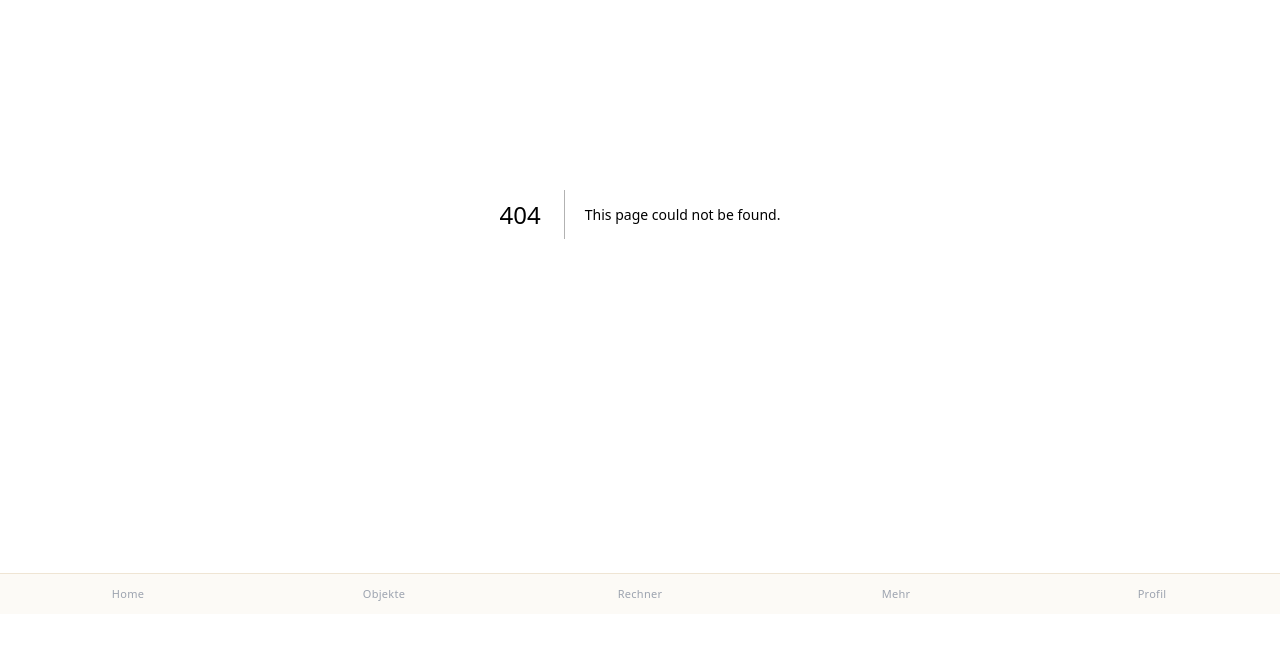
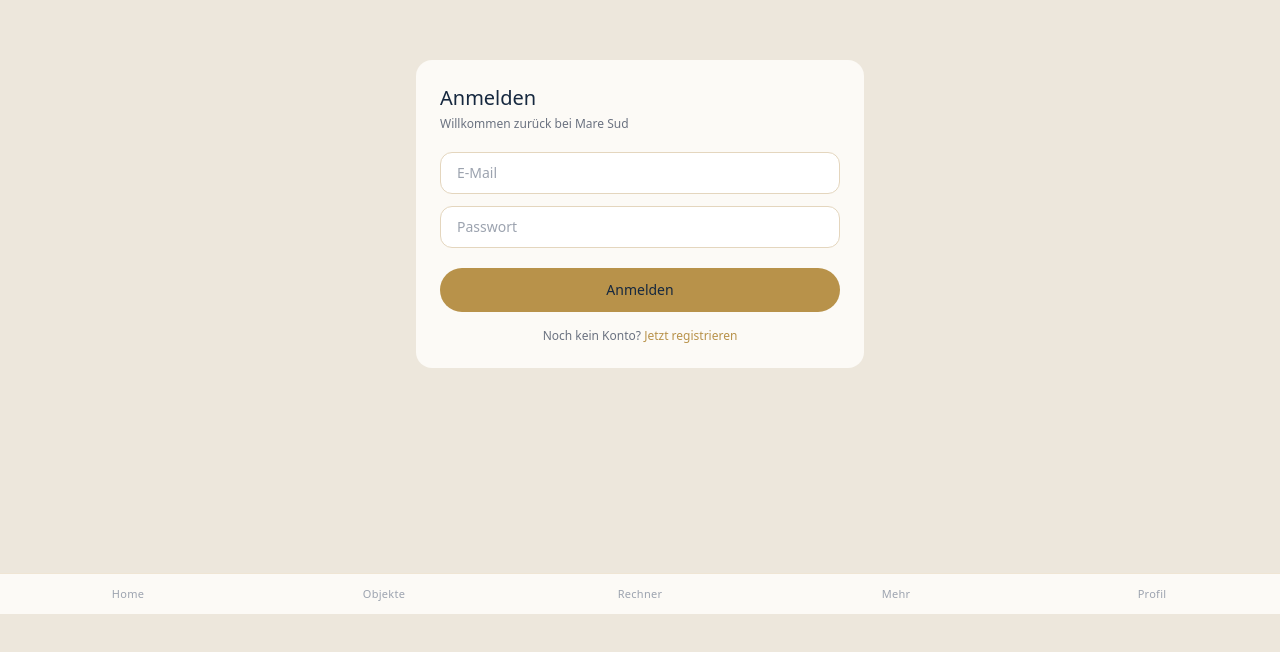
Before and after one commit to yasminbrombach/mare-sud, a Next.js app: page /login in a window 1280 px wide. Before the commit this address had no page. Shown: the part 186-838 px from the top of the page. Built offline with nearby package versions, Linux system fonts and the light colour scheme; no server answers.

Commit message:
Create page.js

```diff
--- /dev/null
+++ b/app/login/page.js
@@ -0,0 +1,76 @@
+"use client";
+
+import { useState } from "react";
+import { useRouter } from "next/navigation";
+import Link from "next/link";
+import { supabase } from "@/lib/supabaseClient";
+
+export default function LoginPage() {
+  const [email, setEmail] = useState("");
+  const [password, setPassword] = useState("");
+  const [error, setError] = useState("");
+  const [loading, setLoading] = useState(false);
+  const router = useRouter();
+
+  const handleLogin = async (e) => {
+    e.preventDefault();
+    setError("");
+    setLoading(true);
+    const { error } = await supabase.auth.signInWithPassword({ email, password });
+    setLoading(false);
+    if (error) {
+      setError(error.message);
+    } else {
+      router.push("/profil");
+      router.refresh();
+    }
+  };
+
+  return (
+    <main className="min-h-screen flex items-center justify-center px-6" style={{ background: "#EDE7DC" }}>
+      <div className="max-w-md w-full mx-auto rounded-2xl p-6" style={{ background: "#FCFAF6" }}>
+        <h1 className="text-xl font-light mb-1" style={{ color: "#16283F" }}>Anmelden</h1>
+        <p className="text-xs mb-5" style={{ color: "#6b7280" }}>Willkommen zurück bei Mare Sud</p>
+
+        <form onSubmit={handleLogin} className="flex flex-col gap-3">
+          <input
+            type="email"
+            placeholder="E-Mail"
+            value={email}
+            onChange={(e) => setEmail(e.target.value)}
+            required
+            className="text-sm px-4 py-2.5 rounded-xl outline-none"
+            style={{ background: "#fff", border: "1px solid #E4D6BE", color: "#16283F" }}
+          />
+          <input
+            type="password"
+            placeholder="Passwort"
+            value={password}
+            onChange={(e) => setPassword(e.target.value)}
+            required
+            className="text-sm px-4 py-2.5 rounded-xl outline-none"
+            style={{ background: "#fff", border: "1px solid #E4D6BE", color: "#16283F" }}
+          />
+
+          {error && <p className="text-xs" style={{ color: "#b91c1c" }}>{error}</p>}
+
+          <button
+            type="submit"
+            disabled={loading}
+            className="w-full text-sm px-4 py-3 rounded-full font-medium mt-2"
+            style={{ background: "#B8924A", color: "#16283F", opacity: loading ? 0.6 : 1 }}
+          >
+            {loading ? "Einen Moment..." : "Anmelden"}
+          </button>
+        </form>
+
+        <p className="text-xs mt-4 text-center" style={{ color: "#6b7280" }}>
+          Noch kein Konto?{" "}
+          <Link href="/registrieren" style={{ color: "#B8924A" }}>
+            Jetzt registrieren
+          </Link>
+        </p>
+      </div>
+    </main>
+  );
+}
```
